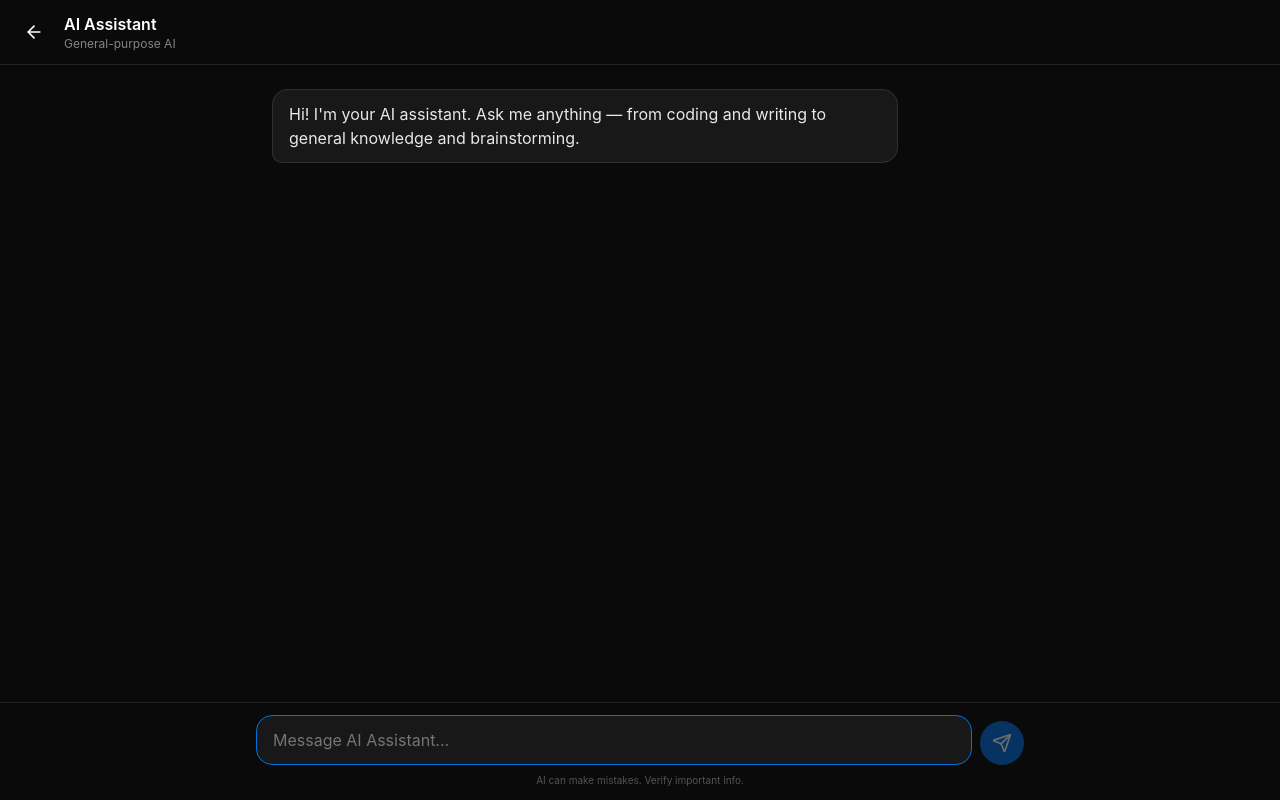
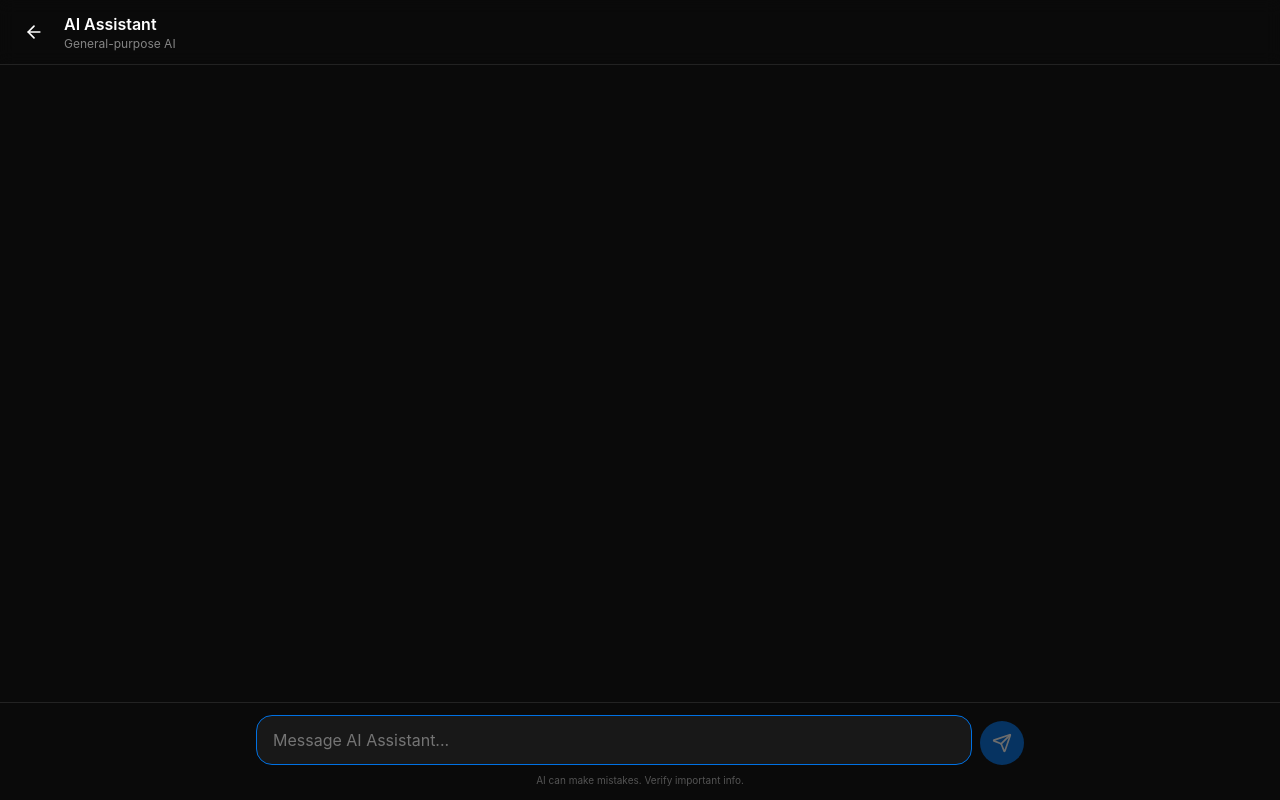
Before and after one commit to ishanxmd/ishanx, a React (Vite) app: page /chat in a window 1280 px wide. Built offline with nearby package versions, Linux system fonts and the light colour scheme; the HTML template or start-up script is replaced by a standard one.

Commit message:
Changes
Co-authored-by: jsiebfbfbf <264979040+jsiebfbfbf@users.noreply.github.com>

```diff
--- a/src/pages/Chat.tsx
+++ b/src/pages/Chat.tsx
@@ -8,9 +8,7 @@ const SUPABASE_URL = import.meta.env.VITE_SUPABASE_URL;
 const SUPABASE_KEY = import.meta.env.VITE_SUPABASE_PUBLISHABLE_KEY;
 
 const Chat = () => {
-  const [messages, setMessages] = useState<Msg[]>([
-    { role: "assistant", content: "Hi! I'm your AI assistant. Ask me anything — from coding and writing to general knowledge and brainstorming." },
-  ]);
+  const [messages, setMessages] = useState<Msg[]>([]);
   const [input, setInput] = useState("");
   const [loading, setLoading] = useState(false);
   const endRef = useRef<HTMLDivElement>(null);
```
